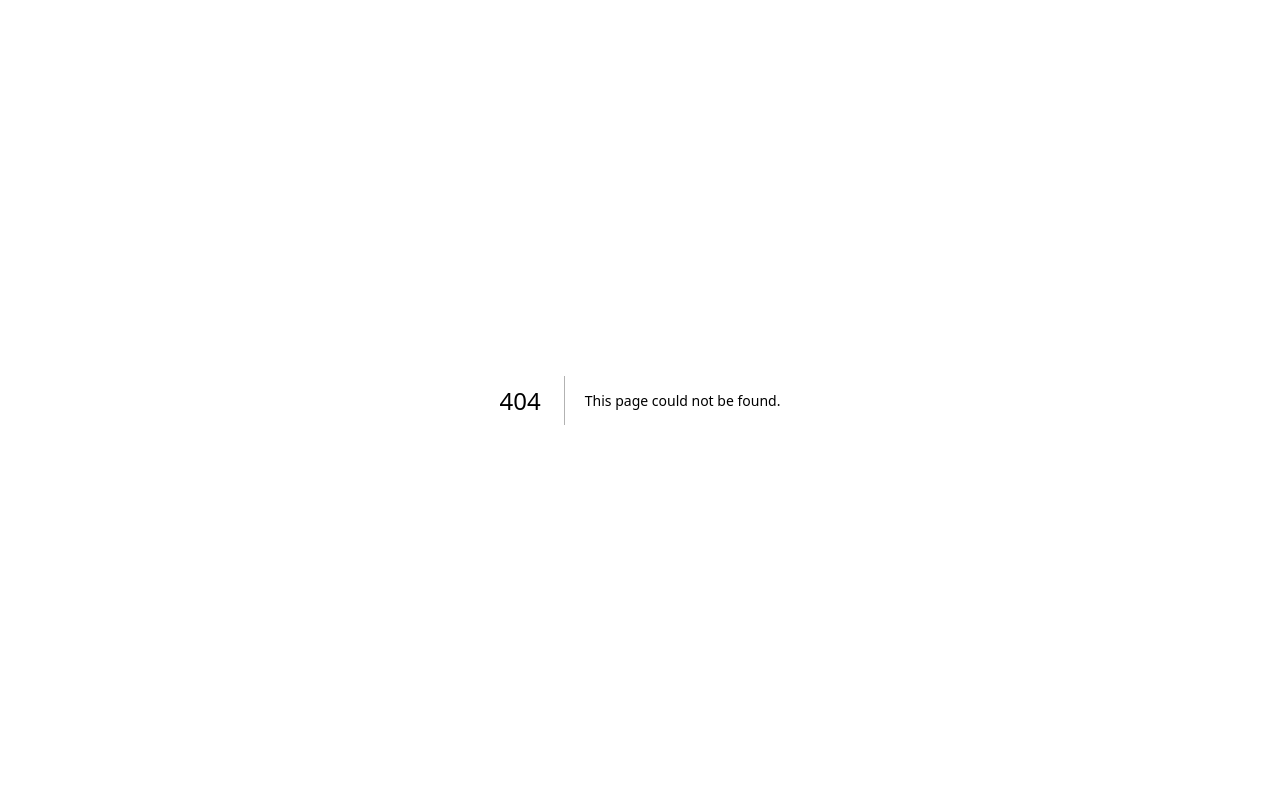
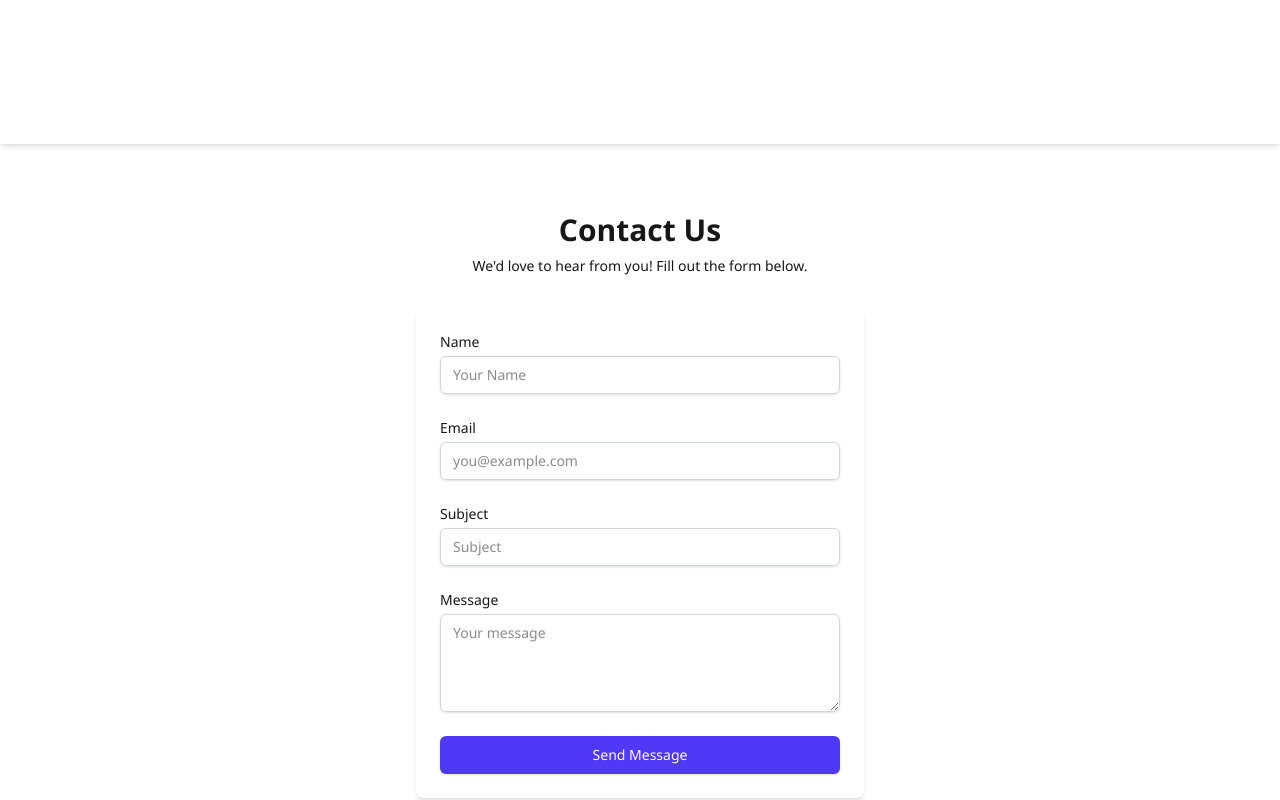
Before and after one commit to akhilmekkatt/jepin-website, a Next.js app: page /contact in a window 1280 px wide. Before the commit this address had no page. Shown: the top 800 px of the page. Built offline with nearby package versions, Linux system fonts and the light colour scheme.

Commit message:
nav, local gallery loading

```diff
--- /dev/null
+++ b/src/assets/gallery/images.json
@@ -0,0 +1,53 @@
+{
+  "categories": [
+    { "value": "all", "label": "All" },
+    { "value": "theyyam", "label": "Theyyam" },
+    { "value": "kerala", "label": "Kerala" },
+    { "value": "karnataka", "label": "Karnataka" },
+    { "value": "technology", "label": "Technology" }
+  ],
+  "images": [
+    {
+      "id": "1",
+      "fileName": "theyyam1.jpg",
+      "alt": "Theyyam performance",
+      "category": "theyyam",
+      "photographer": "Your Name"
+    },
+    {
+      "id": "2",
+      "fileName": "theyyam2.jpg",
+      "alt": "Theyyam ritual",
+      "category": "theyyam",
+      "photographer": "Your Name"
+    },
+    {
+      "id": "3",
+      "fileName": "kerala1.jpg",
+      "alt": "Kerala backwaters",
+      "category": "kerala",
+      "photographer": "Your Name"
+    },
+    {
+      "id": "4",
+      "fileName": "kerala2.jpg",
+      "alt": "Kerala temple",
+      "category": "kerala",
+      "photographer": "Your Name"
+    },
+    {
+      "id": "5",
+      "fileName": "karnataka1.jpg",
+      "alt": "Karnataka monument",
+      "category": "karnataka",
+      "photographer": "Your Name"
+    },
+    {
+      "id": "6",
+      "fileName": "technology1.jpg",
+      "alt": "Tech device",
+      "category": "technology",
+      "photographer": "Your Name"
+    }
+  ]
+}
--- a/src/components/ImageGallery.tsx
+++ b/src/components/ImageGallery.tsx
@@ -1,89 +1,94 @@
-import React, { useState, useEffect } from "react";
+import React, { useState } from "react";
 import Image from "next/image";
 import Footer from "./Footer";
 
-interface UnsplashImage {
+// Import images statically
+import theyyam1 from "@/assets/image placeholder.jpg";
+import theyyam2 from "@/assets/image placeholder.jpg";
+import kerala1 from "@/assets/image placeholder.jpg";
+import kerala2 from "@/assets/image placeholder.jpg";
+import karnataka1 from "@/assets/image placeholder.jpg";
+import technology1 from "@/assets/image placeholder.jpg";
+
+interface LocalImage {
   id: string;
-  urls: {
-    regular: string;
-    small: string;
-    full: string;
-  };
-  alt_description: string | null;
-  user: {
-    name: string;
-    username: string;
-  };
+  src: any; // Use `any` to accommodate imported image objects
+  alt: string;
+  category: string;
+  photographer: string;
 }
 
 const ImageGallery: React.FC = () => {
-  const [images, setImages] = useState<UnsplashImage[]>([]);
-  const [loading, setLoading] = useState(true);
-  const [error, setError] = useState<string | null>(null);
   const [category, setCategory] = useState<string>("all");
-  const [selectedImage, setSelectedImage] = useState<UnsplashImage | null>(
-    null
-  );
-
-  // Replace with your Unsplash username
-  const username = "your_unsplash_username";
+  const [selectedImage, setSelectedImage] = useState<LocalImage | null>(null);
 
   // Predefined categories for the filter
   const categories = [
     { value: "all", label: "All" },
     { value: "theyyam", label: "Theyyam" },
-    { value: "Kerala", label: "Kerala" },
-    { value: "Karnataka", label: "Karnataka" },
+    { value: "kerala", label: "Kerala" },
+    { value: "karnataka", label: "Karnataka" },
     { value: "technology", label: "Technology" },
   ];
 
-  useEffect(() => {
-    const fetchUserPhotos = async () => {
-      setLoading(true);
-      setError(null);
-      try {
-        let url = "";
-        if (category === "all") {
-          url = `https://api.unsplash.com/users/mekkatt/photos/?client_id=LvofF0QM5RIBpFkNvpDKpCev3Hx0WR4N8PMjJig_ag0&per_page=12`;
-        } else {
-          url = `https://api.unsplash.com/search/photos/?client_id=LvofF0QM5RIBpFkNvpDKpCev3Hx0WR4N8PMjJig_ag0&query=${category}&per_page=12`;
-        }
+  // Static array of local images with metadata
+  const localImages: LocalImage[] = [
+    {
+      id: "1",
+      src: theyyam1,
+      alt: "Theyyam performance",
+      category: "theyyam",
+      photographer: "Your Name",
+    },
+    {
+      id: "2",
+      src: theyyam2,
+      alt: "Theyyam ritual",
+      category: "theyyam",
+      photographer: "Your Name",
+    },
+    {
+      id: "3",
+      src: kerala1,
+      alt: "Kerala backwaters",
+      category: "kerala",
+      photographer: "Your Name",
+    },
+    {
+      id: "4",
+      src: kerala2,
+      alt: "Kerala temple",
+      category: "kerala",
+      photographer: "Your Name",
+    },
+    {
+      id: "5",
+      src: karnataka1,
+      alt: "Karnataka monument",
+      category: "karnataka",
+      photographer: "Your Name",
+    },
+    {
+      id: "6",
+      src: technology1,
+      alt: "Tech device",
+      category: "technology",
+      photographer: "Your Name",
+    },
+    // Add more images as needed
+  ];
 
-        const response = await fetch(url, {
-          headers: {
-            Authorization: `Client-ID gRuwSpQy3KVcT_rn9u8SZfYlKQTXxNxZOAVUvcwK_q8}`,
-          },
-        });
-
-        if (!response.ok) {
-          const errorData = await response.json();
-          throw new Error(JSON.stringify(errorData));
-        }
-
-        let data = await response.json();
-        if (category !== "all") {
-          data = data.results.filter(
-            (photo: UnsplashImage) => photo.user.username !== username
-          );
-        }
-
-        setImages(category === "all" ? data : data);
-        setLoading(false);
-      } catch (err: any) {
-        setError(`Error fetching photos: ${err.message}`);
-        setLoading(false);
-        console.error("API Error:", err.message);
-      }
-    };
-
-    fetchUserPhotos();
-  }, [category]);
+  // Filter images based on the selected category
+  const filteredImages =
+    category === "all"
+      ? localImages
+      : localImages.filter((image) => image.category === category);
 
   const handleCategoryChange = (value: string) => {
     setCategory(value);
   };
 
-  const openModal = (image: UnsplashImage) => {
+  const openModal = (image: LocalImage) => {
     setSelectedImage(image);
   };
 
@@ -91,15 +96,7 @@ const ImageGallery: React.FC = () => {
     setSelectedImage(null);
   };
 
-  if (loading) {
-    return <div className="text-center py-10">Loading your photos...</div>;
-  }
-
-  if (error) {
-    return <div className="text-center py-10 text-red-500">{error}</div>;
-  }
-
-  if (images.length === 0) {
+  if (filteredImages.length === 0) {
     return (
       <div className="text-center py-10">
         <div className="category-filter flex content-center gap-4 justify-center mb-6">
@@ -127,7 +124,7 @@ const ImageGallery: React.FC = () => {
     <>
       <div className="container mx-auto px-4 py-8">
         <h1 className="text-3xl font-bold text-center mb-8">
-          Your Unsplash Photos
+          Your Photo Gallery
         </h1>
         <div className="category-filter flex content-center gap-4 justify-center mb-6">
           {categories.map((cat) => (
@@ -146,23 +143,23 @@ const ImageGallery: React.FC = () => {
           ))}
         </div>
         <div className="grid grid-cols-1 sm:grid-cols-2 md:grid-cols-3 lg:grid-cols-4 gap-4">
-          {images.map((image) => (
+          {filteredImages.map((image) => (
             <div
               key={image.id}
               className="relative overflow-hidden rounded-lg shadow-md hover:shadow-xl transition-shadow duration-300 cursor-pointer"
               onClick={() => openModal(image)}
             >
               <Image
-                src={image.urls.regular}
-                alt={image.alt_description || "Your Unsplash Photo"}
+                src={image.src}
+                alt={image.alt}
                 width={400}
                 height={300}
                 className="w-full h-64 object-cover"
                 placeholder="blur"
-                blurDataURL={image.urls.small}
+                blurDataURL={image.src.blurDataURL || image.src} // Use imported image's blurDataURL if available
               />
               <div className="absolute bottom-0 left-0 right-0 bg-black bg-opacity-50 text-white p-2 text-sm">
-                <p>Photo by {image.user.name}</p>
+                <p>Photo by {image.photographer}</p>
               </div>
             </div>
           ))}
@@ -185,17 +182,17 @@ const ImageGallery: React.FC = () => {
                 ×
               </button>
               <Image
-                src={selectedImage.urls.full}
-                alt={selectedImage.alt_description || "Your Unsplash Photo"}
+                src={selectedImage.src}
+                alt={selectedImage.alt}
                 width={800}
                 height={600}
                 className="w-full h-auto max-h-[80vh] object-contain"
                 placeholder="blur"
-                blurDataURL={selectedImage.urls.small}
+                blurDataURL={selectedImage.src.blurDataURL || selectedImage.src}
               />
               <div className="mt-2 text-center">
                 <p className="text-gray-800">
-                  Photo by {selectedImage.user.name}
+                  Photo by {selectedImage.photographer}
                 </p>
               </div>
             </div>
--- a/src/components/Navbar.tsx
+++ b/src/components/Navbar.tsx
@@ -14,7 +14,7 @@ export default function Navbar(props: any) {
       className={
         props?.sticky
           ? "bg-dark shadow-md p-4 flex flex-col my-5 sticky top-0 z-50"
-          : "shadow-md p-4 flex flex-col lex flex-col my-5 custom-sticky"
+          : "p-4 flex flex-col lex flex-col my-5 custom-sticky"
       }
     >
       <img src={logo.src} alt="Logo" className="h-10" />
@@ -37,7 +37,7 @@ export default function Navbar(props: any) {
           </Link>
         </li>
         <li>
-          <Link href="/contacts" className="hover:text-blue-500">
+          <Link href="/contact" className="hover:text-blue-500">
             Contact
           </Link>
         </li>
--- /dev/null
+++ b/src/pages/contact/index.tsx
@@ -0,0 +1,118 @@
+import Footer from "@/components/Footer";
+import Navbar from "@/components/Navbar";
+import React, { useState } from "react";
+
+const ContactUs: React.FC = () => {
+  const [formData, setFormData] = useState({
+    name: "",
+    email: "",
+    subject: "",
+    message: "",
+  });
+
+  const handleChange = (
+    e: React.ChangeEvent<HTMLInputElement | HTMLTextAreaElement>
+  ) => {
+    setFormData({ ...formData, [e.target.name]: e.target.value });
+  };
+
+  const handleSubmit = (e: React.FormEvent) => {
+    e.preventDefault();
+    // Handle form submission logic here (e.g., send to API)
+    console.log("Form submitted:", formData);
+    // Reset form
+    setFormData({ name: "", email: "", subject: "", message: "" });
+  };
+
+  return (
+    <>
+      <Navbar sticky={true} />
+      <div className="flex items-center justify-center py-12 px-4 sm:px-6 lg:px-8">
+        <div className="max-w-md w-full space-y-8">
+          <div>
+            <h2 className="text-center text-3xl font-extrabold ">Contact Us</h2>
+            <p className="mt-2 text-center text-sm ">
+              We'd love to hear from you! Fill out the form below.
+            </p>
+          </div>
+          <div className="mt-8 space-y-6  p-6 rounded-lg shadow-md">
+            <div className="grid grid-cols-1 gap-6">
+              <div>
+                <label htmlFor="name" className="block text-sm font-medium ">
+                  Name
+                </label>
+                <input
+                  type="text"
+                  name="name"
+                  id="name"
+                  value={formData.name}
+                  onChange={handleChange}
+                  className="mt-1 block w-full px-3 py-2 border border-gray-300 rounded-md shadow-sm focus:outline-none focus:ring-indigo-500 focus:border-indigo-500 sm:text-sm"
+                  placeholder="Your Name"
+                  required
+                />
+              </div>
+              <div>
+                <label htmlFor="email" className="block text-sm font-medium ">
+                  Email
+                </label>
+                <input
+                  type="email"
+                  name="email"
+                  id="email"
+                  value={formData.email}
+                  onChange={handleChange}
+                  className="mt-1 block w-full px-3 py-2 border border-gray-300 rounded-md shadow-sm focus:outline-none focus:ring-indigo-500 focus:border-indigo-500 sm:text-sm"
+                  placeholder="you@example.com"
+                  required
+                />
+              </div>
+              <div>
+                <label htmlFor="subject" className="block text-sm font-medium ">
+                  Subject
+                </label>
+                <input
+                  type="text"
+                  name="subject"
+                  id="subject"
+                  value={formData.subject}
+                  onChange={handleChange}
+                  className="mt-1 block w-full px-3 py-2 border border-gray-300 rounded-md shadow-sm focus:outline-none focus:ring-indigo-500 focus:border-indigo-500 sm:text-sm"
+                  placeholder="Subject"
+                  required
+                />
+              </div>
+              <div>
+                <label htmlFor="message" className="block text-sm font-medium ">
+                  Message
+                </label>
+                <textarea
+                  name="message"
+                  id="message"
+                  value={formData.message}
+                  onChange={handleChange}
+                  rows={4}
+                  className="mt-1 block w-full px-3 py-2 border border-gray-300 rounded-md shadow-sm focus:outline-none focus:ring-indigo-500 focus:border-indigo-500 sm:text-sm"
+                  placeholder="Your message"
+                  required
+                ></textarea>
+              </div>
+            </div>
+            <div>
+              <button
+                type="submit"
+                onClick={handleSubmit}
+                className="w-full flex justify-center py-2 px-4 border border-transparent rounded-md shadow-sm text-sm font-medium text-white bg-indigo-600 hover:bg-indigo-700 focus:outline-none focus:ring-2 focus:ring-offset-2 focus:ring-indigo-500"
+              >
+                Send Message
+              </button>
+            </div>
+          </div>
+        </div>
+      </div>
+      <Footer />
+    </>
+  );
+};
+
+export default ContactUs;
```
